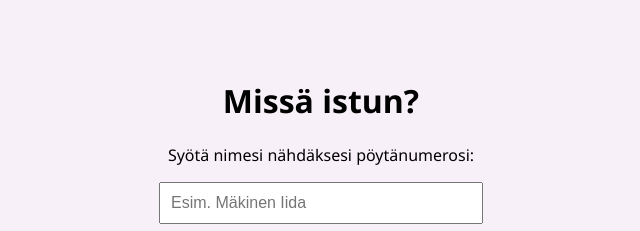
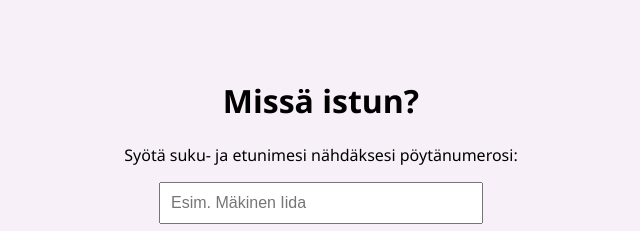
Before and after one commit to iidamakinen/vainikset2025, a plain HTML site: page index.html in a window 1280 px wide. Shown: the top 231 px of the page, without its empty margins (319-959 px from the left). Drawn offline with Linux system fonts and the light colour scheme.

Commit message:
Update index.html

```diff
--- a/index.html
+++ b/index.html
@@ -31,7 +31,7 @@
 </head>
 <body>
     <h1>Missä istun?</h1>
-    <p>Syötä nimesi nähdäksesi pöytänumerosi:</p>
+    <p>Syötä suku- ja etunimesi nähdäksesi pöytänumerosi:</p>
     <input type="text" id="nameInput" placeholder="Esim. Mäkinen Iida">
     <br>
     <button onclick="findTable()">Hae pöytäpaikka</button>
```
